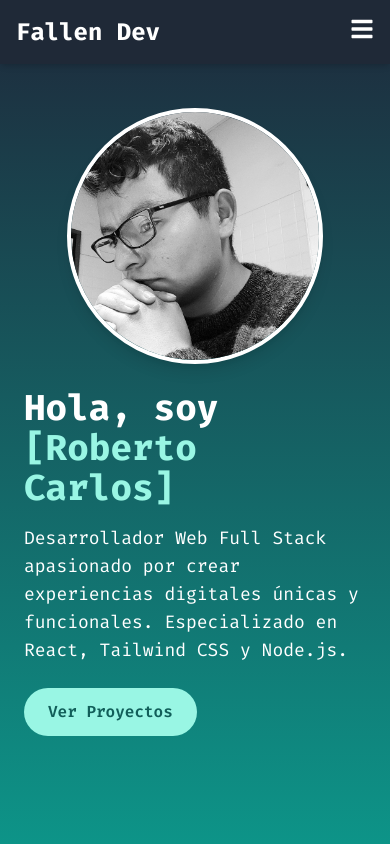
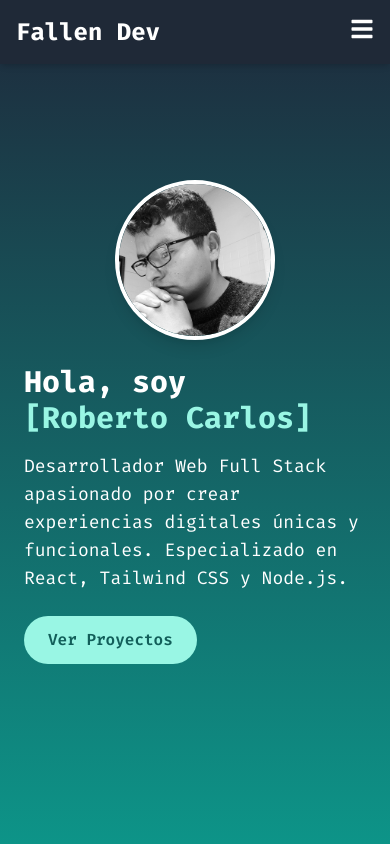
Before and after one commit to AcFallen/Portafolio, a React (Vite) app: page / in a window 390 px wide. Shown: the top 844 px of the page. Built offline with nearby package versions, Linux system fonts and the light colour scheme.

Commit message:
feat: agregue custom hook de responsive

```diff
--- a/src/components/Hero.jsx
+++ b/src/components/Hero.jsx
@@ -1,7 +1,9 @@
-import React from "react";
 import tuFoto from "../assets/images/perfil.jpg"; // Asegúrate de tener tu foto en esta ruta
+import useIsMobile from "../hooks/IsMobile";
 
 const Hero = () => {
+  const isMobile = useIsMobile();
+
   return (
     <section
       id="hero"
@@ -9,8 +11,12 @@ const Hero = () => {
     >
       {/* Texto de Presentación */}
       <div className="md:w-1/2">
-        <h1 className="text-4xl md:text-5xl font-bold mb-4">
-          Hola, soy <span className="text-teal-200">[Roberto Carlos]</span>
+        <h1 className="text-3xl md:text-5xl font-bold mb-4">
+          Hola, soy{" "}
+          <span className="text-teal-200">
+            {isMobile ? <br /> : ""}
+            [Roberto Carlos]
+          </span>
         </h1>
         <p className="text-lg mb-6">
           Desarrollador Web Full Stack apasionado por crear experiencias
@@ -30,7 +36,7 @@ const Hero = () => {
         <img
           src={tuFoto}
           alt="Foto de [Tu Nombre]"
-          className="w-64 h-64 md:w-80 md:h-80 rounded-full border-4 border-white shadow-lg object-cover"
+          className="w-40 h-40 md:w-80 md:h-80 rounded-full border-4 border-white shadow-lg object-cover"
         />
       </div>
     </section>
--- /dev/null
+++ b/src/hooks/IsMobile.jsx
@@ -0,0 +1,18 @@
+import { useEffect, useState } from "react";
+
+const useIsMobile = (breakpoint = 768) => {
+  const [isMobile, setIsMobile] = useState(window.innerWidth < breakpoint);
+
+  useEffect(() => {
+    const handleResize = () => {
+      setIsMobile(window.innerWidth < breakpoint);
+    };
+
+    window.addEventListener("resize", handleResize);
+    return () => window.removeEventListener("resize", handleResize);
+  }, [breakpoint]);
+
+  return isMobile;
+};
+
+export default useIsMobile;
```
